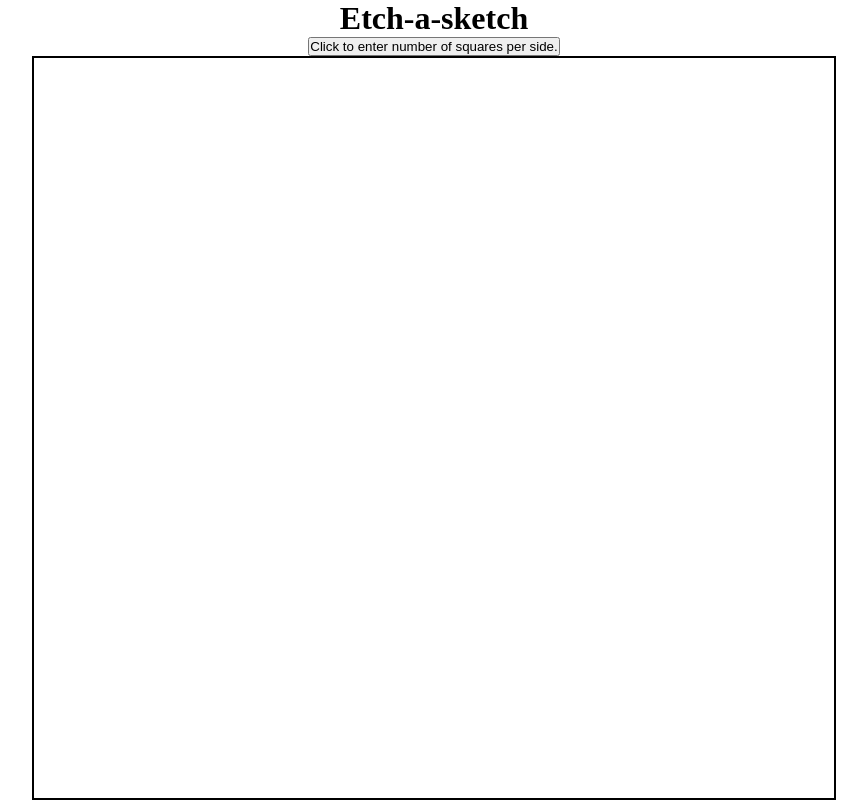
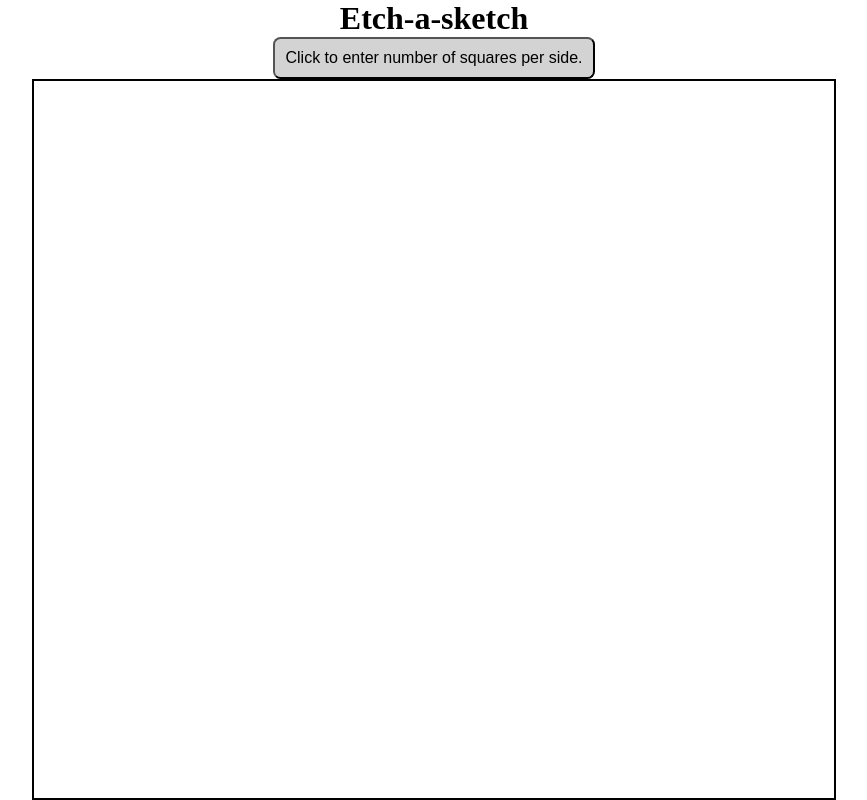
Before and after one commit to 01devacc/etch-a-sketch, a plain HTML site: page index.html in a window 1280 px wide. Shown: the whole page, without its empty margins (206-1073 px from the left). Drawn offline with Linux system fonts and the light colour scheme.

Commit message:
Add CSS button changes

```diff
--- a/stylesheet.css
+++ b/stylesheet.css
@@ -20,3 +20,10 @@ body {
     display: flex;
     flex-wrap: wrap;
 }
+
+button {
+    padding: 10px;
+    background-color: lightgray;
+    border-radius: 7.5px;
+    font-size: medium;
+}
```
